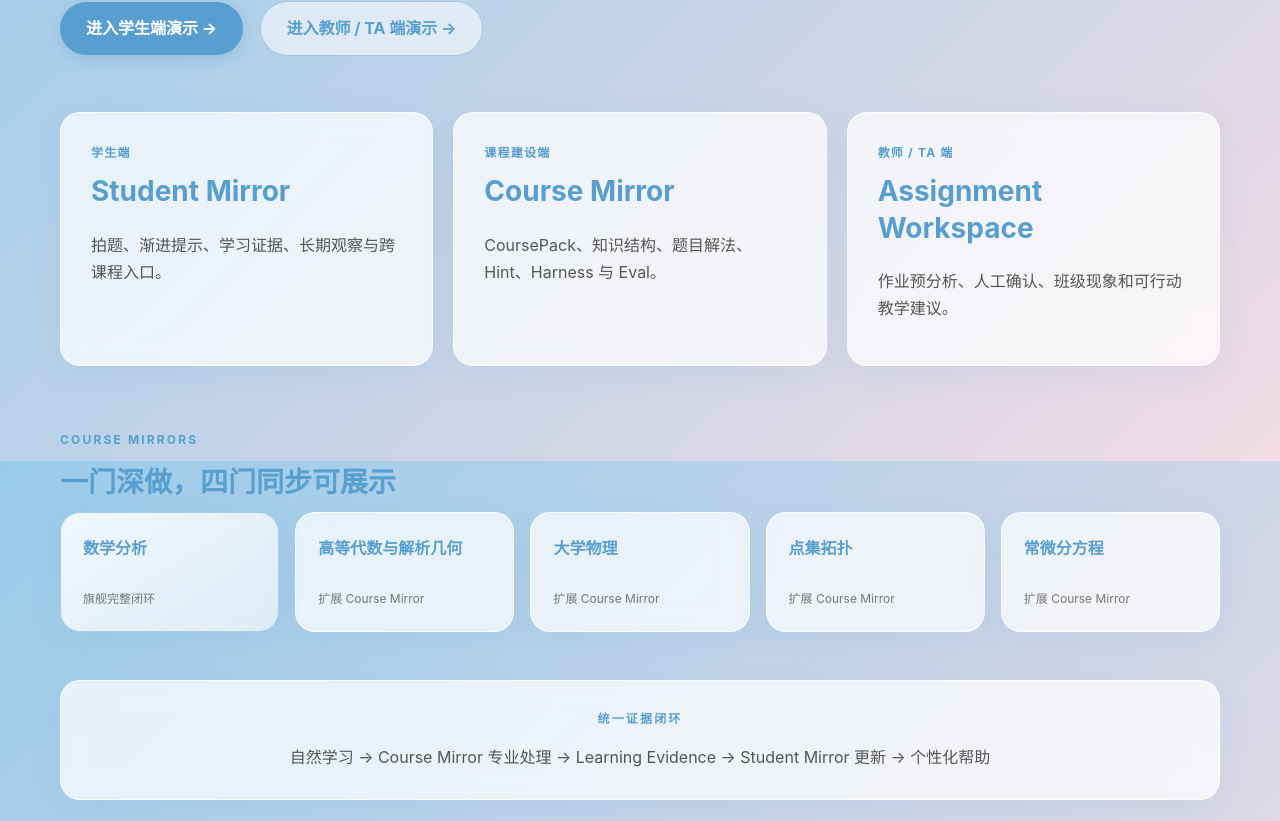
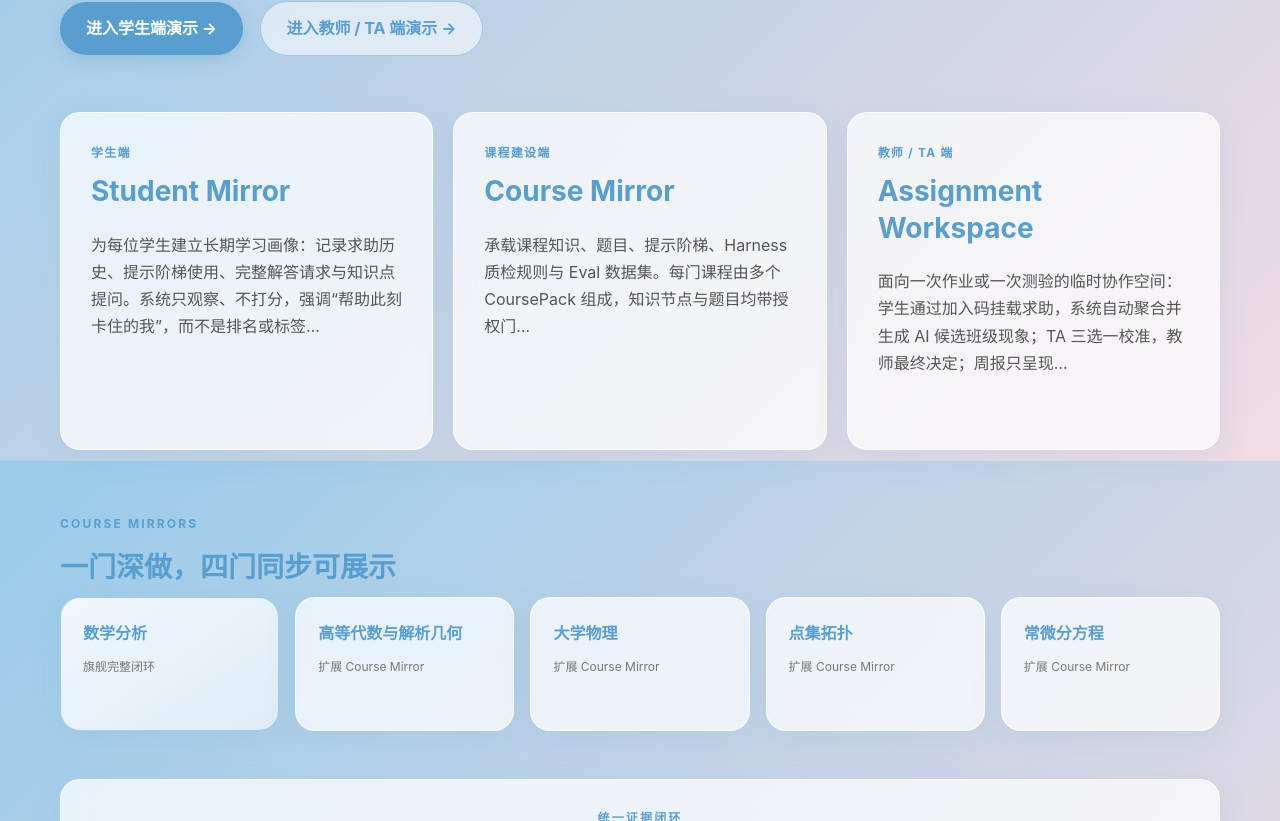
Before and after one commit to pengjinrui278/qizhen_ai-driven_teaching_platform, a Next.js app in the folder apps/web/: page / in a window 1280 px wide. Shown: the part 339-1160 px from the top of the page. Built offline with nearby package versions, Linux system fonts and the light colour scheme.

Commit message:
feat: 首页角色卡与课程卡改为可点击弹窗介绍

```diff
--- a/apps/web/src/app/page.tsx
+++ b/apps/web/src/app/page.tsx
@@ -1,38 +1,193 @@
-const courses = ["数学分析", "高等代数与解析几何", "大学物理", "点集拓扑", "常微分方程"];
+"use client";
+
+import { useState } from "react";
+
+type ModalData = {
+  title: string;
+  subtitle: string;
+  content: string;
+  action?: { label: string; href: string };
+} | null;
+
+const courses = [
+  {
+    name: "数学分析",
+    tag: "旗舰完整闭环",
+    intro:
+      "数分 Mirror 以极限与连续性为核心，已覆盖数列极限、函数极限与连续性等第一章知识节点，配套 10 道全自编题与 2–3 级提示阶梯。学生可体验“卡住了 → 渐进提示 → 完整解答 → 知识点答疑”的完整学习证据闭环。",
+  },
+  {
+    name: "高等代数与解析几何",
+    tag: "扩展 Course Mirror",
+    intro:
+      "高代 Mirror 聚焦向量、线性组合、线性方程组与矩阵基础。提供 n 维向量、线性组合、生成子空间、初等行变换保解等知识节点，以及方程组解的类型判断、生成子空间归属等全自编题目。",
+  },
+  {
+    name: "大学物理",
+    tag: "扩展 Course Mirror",
+    intro:
+      "大物 Mirror 从质点运动学入手，覆盖位置矢量、速度、加速度、抛体运动、圆周运动与伽利略速度变换。题目侧重矢量运算与物理情景建模，帮助学生建立“先画矢量图、再列分量式”的解题习惯。",
+  },
+  {
+    name: "点集拓扑",
+    tag: "扩展 Course Mirror",
+    intro:
+      "拓扑 Mirror 介绍拓扑空间、开集、闭集、拓扑基、连续映射、内部/闭包/边界等基础概念。题目以定义验证与反例构造为主，强调抽象定义的正确使用。",
+  },
+  {
+    name: "常微分方程",
+    tag: "扩展 Course Mirror",
+    intro:
+      "常微分方程 Mirror 覆盖一阶 ODE 的分离变量法、一阶线性方程与积分因子、恰当方程，以及 Picard-Lindelöf 存在唯一性定理。题目从可分离变量初值问题到非利普希茨多解性分析，帮助学生区分“能算”与“能证”。",
+  },
+];
+
+const roles = [
+  {
+    title: "Student Mirror",
+    subtitle: "学生端",
+    intro:
+      "为每位学生建立长期学习画像：记录求助历史、提示阶梯使用、完整解答请求与知识点提问。系统只观察、不打分，强调“帮助此刻卡住的我”，而不是排名或标签。匿名参与码保护隐私，教师端只能看到班级聚合统计。",
+  },
+  {
+    title: "Course Mirror",
+    subtitle: "课程建设端",
+    intro:
+      "承载课程知识、题目、提示阶梯、Harness 质检规则与 Eval 数据集。每门课程由多个 CoursePack 组成，知识节点与题目均带授权门控。课程建设端未来可支持教师/TA 导入、审校与迭代课程语料。",
+  },
+  {
+    title: "Assignment Workspace",
+    subtitle: "教师 / TA 端",
+    intro:
+      "面向一次作业或一次测验的临时协作空间：学生通过加入码挂载求助，系统自动聚合并生成 AI 候选班级现象；TA 三选一校准，教师最终决定；周报只呈现教师接受的现象，且绝不返回学生对话原文。",
+  },
+];
+
+function Modal({ data, onClose }: { data: ModalData; onClose: () => void }) {
+  if (!data) return null;
+  return (
+    <div className="modalBackdrop" onClick={onClose} role="presentation">
+      <div className="modalCard" onClick={(e) => e.stopPropagation()} role="dialog" aria-modal="true">
+        <button type="button" className="modalClose" onClick={onClose} aria-label="关闭">
+          ×
+        </button>
+        <span className="modalSubtitle">{data.subtitle}</span>
+        <h2 className="modalTitle">{data.title}</h2>
+        <p className="modalBody">{data.content}</p>
+        {data.action && (
+          <a href={data.action.href} className="cta modalCta">
+            {data.action.label} →
+          </a>
+        )}
+      </div>
+    </div>
+  );
+}
 
 export default function Home() {
+  const [modal, setModal] = useState<ModalData>(null);
+
   return (
     <main>
       <header className="hero">
         <p className="eyebrow">比赛版 · 阶段 0</p>
         <h1>跨课程个性化学习智能体平台</h1>
-        <p>Student Mirror 越学越懂人，Course Mirror 越教越懂课，Assignment Workspace 完成阶段任务后退出。</p>
+        <p>
+          Student Mirror 越学越懂人，Course Mirror 越教越懂课，Assignment Workspace 完成阶段任务后退出。
+        </p>
         <a className="cta" href="/student">进入学生端演示 →</a>{" "}
         <a className="cta ghost" href="/teacher">进入教师 / TA 端演示 →</a>
       </header>
 
       <section className="grid roles">
-        <article><span>学生端</span><h2>Student Mirror</h2><p>拍题、渐进提示、学习证据、长期观察与跨课程入口。</p></article>
-        <article><span>课程建设端</span><h2>Course Mirror</h2><p>CoursePack、知识结构、题目解法、Hint、Harness 与 Eval。</p></article>
-        <article><span>教师 / TA 端</span><h2>Assignment Workspace</h2><p>作业预分析、人工确认、班级现象和可行动教学建议。</p></article>
+        {roles.map((role) => (
+          <article
+            key={role.title}
+            className="interactiveCard"
+            onClick={() =>
+              setModal({
+                title: role.title,
+                subtitle: role.subtitle,
+                content: role.intro,
+                action:
+                  role.title === "Student Mirror"
+                    ? { label: "去学生端体验", href: "/student" }
+                    : role.title === "Assignment Workspace"
+                      ? { label: "去教师 / TA 端体验", href: "/teacher" }
+                      : undefined,
+              })
+            }
+            role="button"
+            tabIndex={0}
+            onKeyDown={(event) => {
+              if (event.key === "Enter") {
+                setModal({
+                  title: role.title,
+                  subtitle: role.subtitle,
+                  content: role.intro,
+                  action:
+                    role.title === "Student Mirror"
+                      ? { label: "去学生端体验", href: "/student" }
+                      : role.title === "Assignment Workspace"
+                        ? { label: "去教师 / TA 端体验", href: "/teacher" }
+                        : undefined,
+                });
+              }
+            }}
+          >
+            <span>{role.subtitle}</span>
+            <h2>{role.title}</h2>
+            <p>{role.intro.slice(0, 72)}…</p>
+            <div className="cardHint">点击查看详细介绍</div>
+          </article>
+        ))}
       </section>
 
       <section>
-        <div className="sectionTitle"><p className="eyebrow">Course Mirrors</p><h2>一门深做，四门同步可展示</h2></div>
+        <div className="sectionTitle">
+          <p className="eyebrow">Course Mirrors</p>
+          <h2>一门深做，四门同步可展示</h2>
+        </div>
         <div className="courseGrid">
           {courses.map((course, index) => (
-            <article className={index === 0 ? "course flagship" : "course"} key={course}>
-              <strong>{course}</strong>
-              <small>{index === 0 ? "旗舰完整闭环" : "扩展 Course Mirror"}</small>
+            <article
+              className={index === 0 ? "course flagship interactiveCard" : "course interactiveCard"}
+              key={course.name}
+              onClick={() =>
+                setModal({
+                  title: course.name,
+                  subtitle: index === 0 ? "旗舰完整闭环" : "扩展 Course Mirror",
+                  content: course.intro,
+                  action: { label: "去学生端选择本课程", href: "/student" },
+                })
+              }
+              role="button"
+              tabIndex={0}
+              onKeyDown={(event) => {
+                if (event.key === "Enter") {
+                  setModal({
+                    title: course.name,
+                    subtitle: index === 0 ? "旗舰完整闭环" : "扩展 Course Mirror",
+                    content: course.intro,
+                    action: { label: "去学生端选择本课程", href: "/student" },
+                  });
+                }
+              }}
+            >
+              <strong>{course.name}</strong>
+              <small>{course.tag}</small>
+              <div className="cardHint">点击查看课程介绍</div>
             </article>
           ))}
         </div>
       </section>
 
-      <section className="flow">
+      <section className="flow interactiveCard" role="button" tabIndex={0}>
         <p className="eyebrow">统一证据闭环</p>
         <div>自然学习 → Course Mirror 专业处理 → Learning Evidence → Student Mirror 更新 → 个性化帮助</div>
       </section>
+
+      <Modal data={modal} onClose={() => setModal(null)} />
     </main>
   );
 }
--- a/apps/web/src/app/styles.css
+++ b/apps/web/src/app/styles.css
@@ -154,6 +154,127 @@ article,
 }
 
 .course:hover { transform: translateY(-3px); box-shadow: var(--card-shadow-hover); }
+
+/* 可点击卡片 */
+.interactiveCard {
+  cursor: pointer;
+  position: relative;
+  transition: transform 0.2s ease, box-shadow 0.2s ease, border-color 0.2s ease;
+}
+
+.interactiveCard:hover {
+  transform: translateY(-4px);
+  box-shadow: var(--card-shadow-hover);
+  border-color: rgba(88, 159, 208, 0.55);
+}
+
+.interactiveCard:focus-visible {
+  outline: 2px solid var(--title-blue);
+  outline-offset: 2px;
+}
+
+.cardHint {
+  margin-top: auto;
+  font-size: 12px;
+  color: var(--title-blue);
+  font-weight: 600;
+  opacity: 0;
+  transform: translateY(6px);
+  transition: opacity 0.25s ease, transform 0.25s ease;
+}
+
+.interactiveCard:hover .cardHint,
+.interactiveCard:focus-visible .cardHint {
+  opacity: 1;
+  transform: translateY(0);
+}
+
+/* 弹窗 */
+.modalBackdrop {
+  position: fixed;
+  inset: 0;
+  z-index: 1000;
+  background: rgba(51, 51, 51, 0.35);
+  backdrop-filter: blur(4px);
+  -webkit-backdrop-filter: blur(4px);
+  display: flex;
+  align-items: center;
+  justify-content: center;
+  padding: 20px;
+  animation: fadeIn 0.2s ease;
+}
+
+@keyframes fadeIn {
+  from { opacity: 0; }
+  to { opacity: 1; }
+}
+
+.modalCard {
+  background: rgba(255, 255, 255, 0.92);
+  border: 1px solid rgba(255, 255, 255, 0.85);
+  border-radius: 24px;
+  box-shadow: 0 20px 60px rgba(88, 159, 208, 0.25);
+  width: min(560px, 100%);
+  max-height: calc(100vh - 40px);
+  overflow: auto;
+  padding: 32px;
+  position: relative;
+  animation: slideUp 0.25s ease;
+}
+
+@keyframes slideUp {
+  from { opacity: 0; transform: translateY(16px); }
+  to { opacity: 1; transform: translateY(0); }
+}
+
+.modalClose {
+  position: absolute;
+  top: 16px;
+  right: 18px;
+  width: 34px;
+  height: 34px;
+  border-radius: 50%;
+  border: 1px solid rgba(88, 159, 208, 0.35);
+  background: rgba(255, 255, 255, 0.7);
+  color: var(--title-blue);
+  font-size: 22px;
+  line-height: 1;
+  cursor: pointer;
+  display: flex;
+  align-items: center;
+  justify-content: center;
+  transition: background 0.2s ease, color 0.2s ease;
+}
+
+.modalClose:hover {
+  background: var(--title-blue);
+  color: #fff;
+}
+
+.modalSubtitle {
+  display: block;
+  color: var(--title-blue);
+  text-transform: uppercase;
+  letter-spacing: 0.16em;
+  font-size: 12px;
+  font-weight: 700;
+  margin-bottom: 8px;
+}
+
+.modalTitle {
+  font-size: 28px;
+  margin-bottom: 14px;
+  color: var(--title-blue);
+}
+
+.modalBody {
+  color: var(--text-secondary);
+  line-height: 1.85;
+  font-size: 15px;
+  margin-bottom: 24px;
+}
+
+.modalCta { margin-top: 0; }
 
 .course strong { color: var(--title-blue); font-size: 16px; }
 .course small { color: var(--text-muted); }
```
